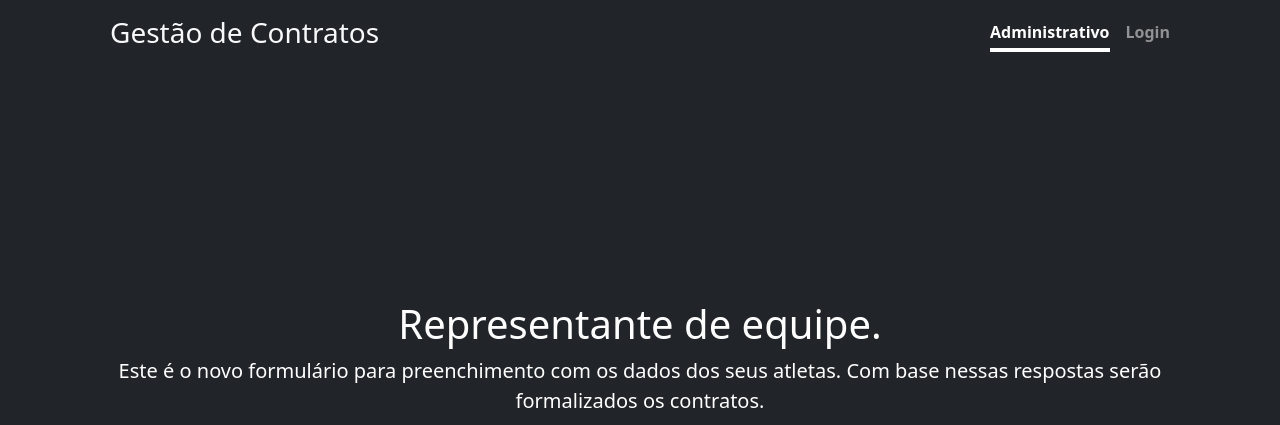
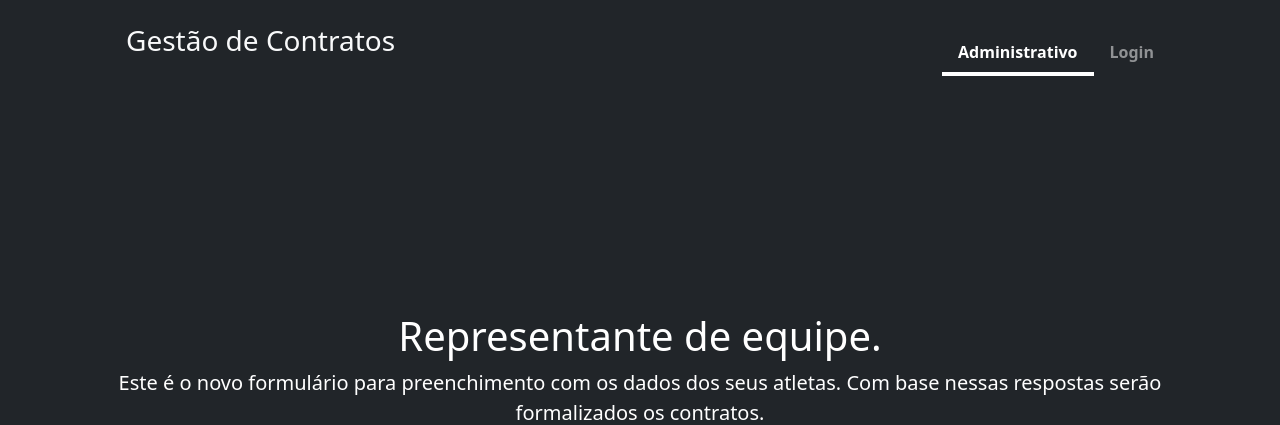
Before and after one commit to rodrigoddc/gestao_contratos, a Django app: page / in a window 1280 px wide. Shown: the top 425 px of the page. Run offline with Django 3.2, Linux system fonts and the light colour scheme.

Commit message:
DONE: fix cover.css navbar links

```diff
--- a/gestao_contratos/core/static/core/cover.css
+++ b/gestao_contratos/core/static/core/cover.css
@@ -11,7 +11,6 @@
  */
 
 .nav-masthead .nav-link {
-  padding: .25rem 0;
   font-weight: 700;
   color: rgba(255, 255, 255, .5);
   background-color: transparent;
@@ -23,9 +22,7 @@
   border-bottom-color: rgba(255, 255, 255, .25);
 }
 
-.nav-masthead .nav-link + .nav-link {
-  margin-left: 1rem;
-}
+
 
 .nav-masthead .active {
   color: #fff;
--- a/gestao_contratos/core/templates/core/navbar.html
+++ b/gestao_contratos/core/templates/core/navbar.html
@@ -1,10 +1,10 @@
 <header class="mb-auto">
     <div class="container">
         <div>
-            <a href="{% url 'core:home' %}" class="text-light"><h3 class="float-md-start mb-0">Gestão de Contratos</h3></a>
+            <a href="{% url 'core:home' %}" class="text-light nav-link"><h3 class="float-md-start mb-0">Gestão de Contratos</h3></a>
             <nav class="nav nav-masthead justify-content-center float-md-end">
-                <a class="nav-link active" aria-current="page" href="#">Administrativo</a>
-                <a class="nav-link" href="#">Login</a>
+                <a class="nav-link active" aria-current="page" href="#">Administrativo </a>
+                <a class="nav-link" href="#">Login </a>
             </nav>
         </div>
     </div>
```
Also changed, not shown: gestao_contratos/core/tests/test_view_home.py (+7 -4 lines).
